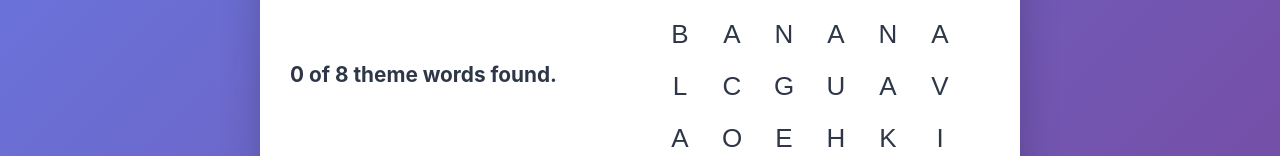
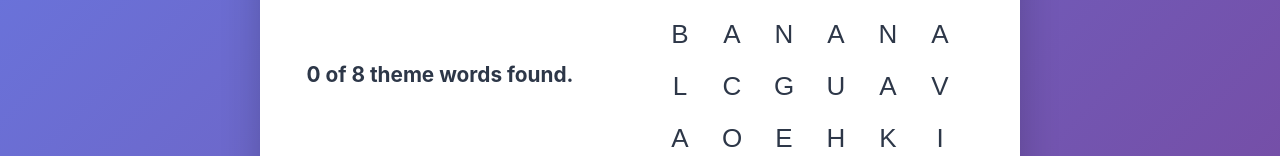
Before and after one commit to slmingol/catstrands, a React (Vite) app: page / in a window 1280 px wide. Shown: the part 500-656 px from the top of the page. Built offline with nearby package versions, Linux system fonts and the light colour scheme.

Commit message:
style: Center align found words tally under theme section

```diff
--- a/src/components/StrandsGame.css
+++ b/src/components/StrandsGame.css
@@ -253,7 +253,7 @@
 
 .found-words {
   margin-top: 20px;
-  text-align: left;
+  text-align: center;
 }
 
 .found-words h3 {
@@ -266,7 +266,7 @@
   display: flex;
   flex-wrap: wrap;
   gap: 10px;
-  justify-content: flex-start;
+  justify-content: center;
 }
 
 .found-word {
```
